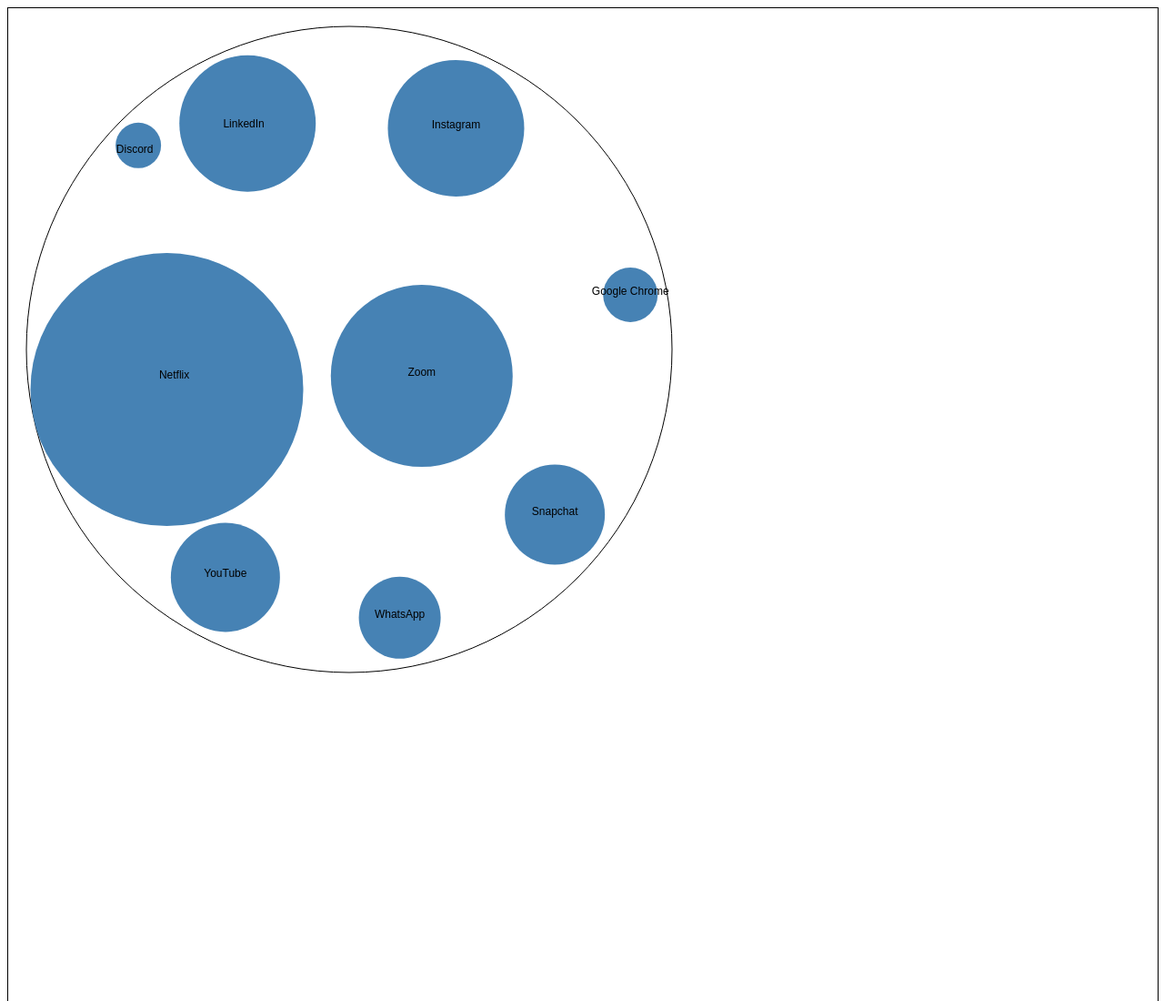
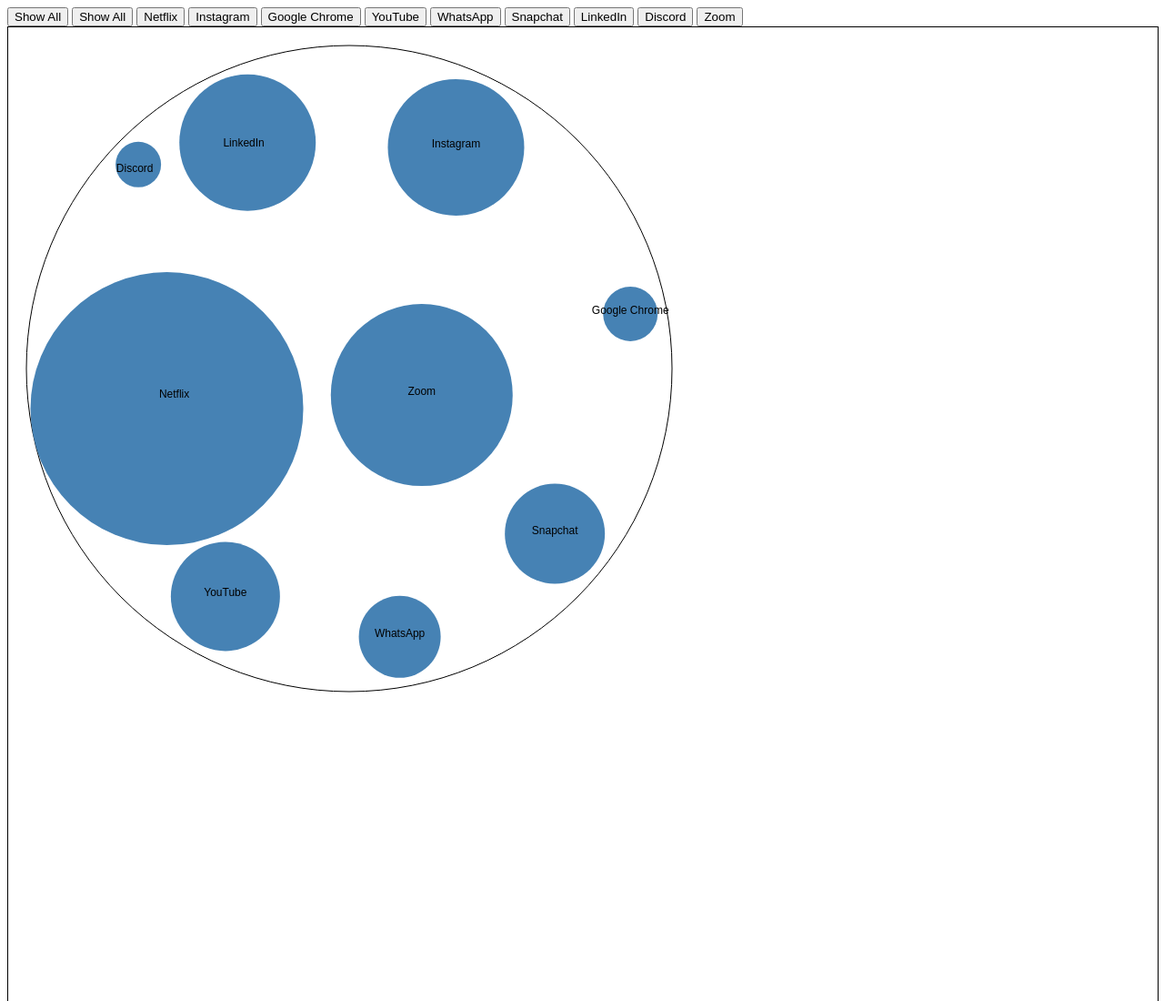
Before and after one commit to ParthGaneriwala/ScreenTimeViz, a plain HTML site: page index.html in a window 1280 px wide. Shown: the top 1100 px of the page at 91% size. Drawn offline with nearby package versions, Linux system fonts and the light colour scheme.

Commit message:
ScreenTimeViz User Interactions Added

```diff
--- a/index.html
+++ b/index.html
@@ -26,6 +26,17 @@
     </style>
 </head>
 <body>
+<button onclick="filterCategory('all')">Show All</button>
+    <button onclick="filterCategory('all')">Show All</button>
+    <button onclick="filterCategory('Netflix')">Netflix</button>
+    <button onclick="filterCategory('Instagram')">Instagram</button>
+    <button onclick="filterCategory('Google Chrome')">Google Chrome</button>
+    <button onclick="filterCategory('YouTube')">YouTube</button>
+    <button onclick="filterCategory('WhatsApp')">WhatsApp</button>
+    <button onclick="filterCategory('Snapchat')">Snapchat</button>
+    <button onclick="filterCategory('LinkedIn')">LinkedIn</button>
+    <button onclick="filterCategory('Discord')">Discord</button>
+    <button onclick="filterCategory('Zoom')">Zoom</button>
     <svg id="visualization"></svg>
 
     <script>
@@ -170,7 +181,15 @@
             }
         }
     });
-
+            function filterCategory(category) {
+        if (category === 'all') {
+            circles.style('display', 'block');
+            labels.style('display', 'block');
+        } else {
+            circles.style('display', d => d.category === category ? 'block' : 'none');
+            labels.style('display', d => d.category === category ? 'block' : 'none');
+        }
+    }
         function drag(simulation) {
             function dragstarted(event) {
                 if (!event.active) simulation.alphaTarget(0.3).restart();
```
